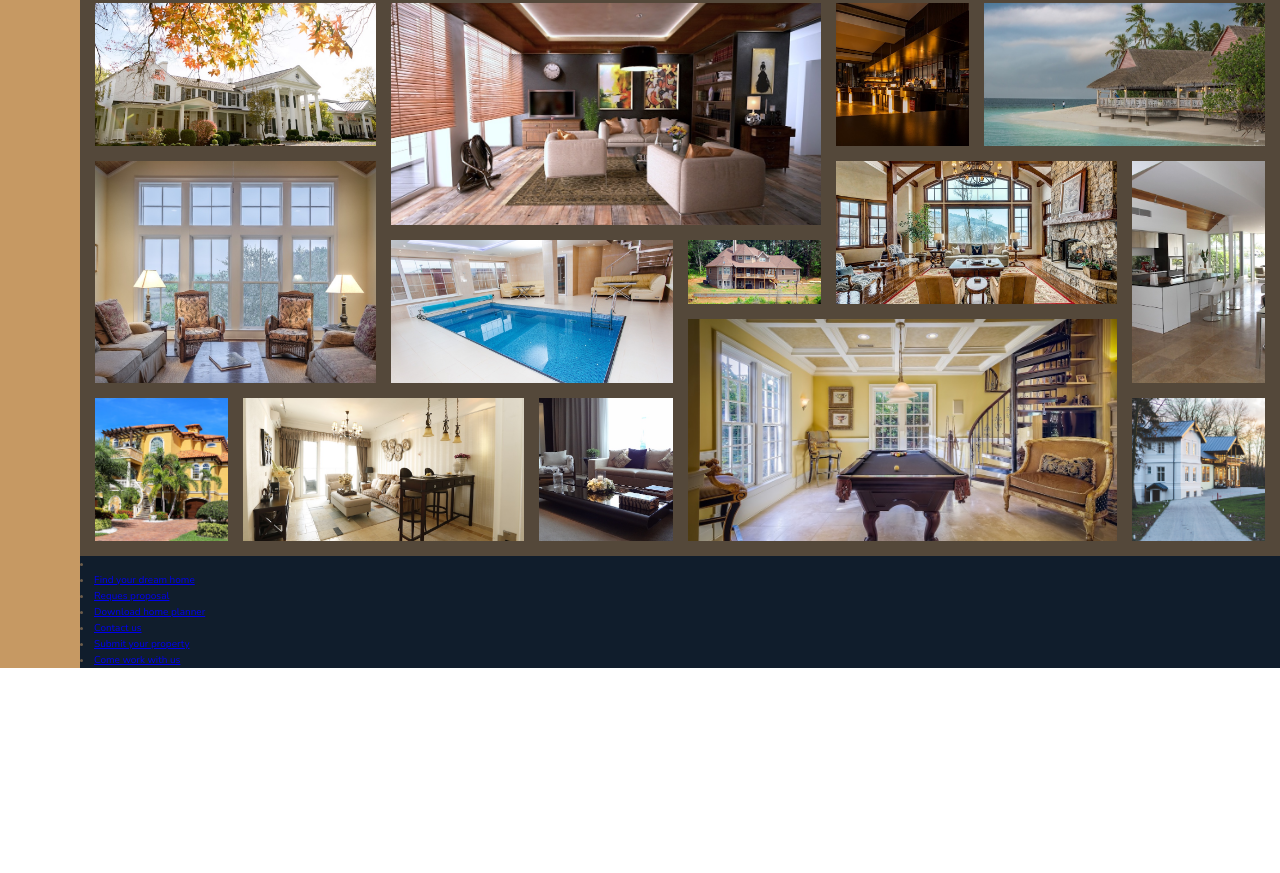
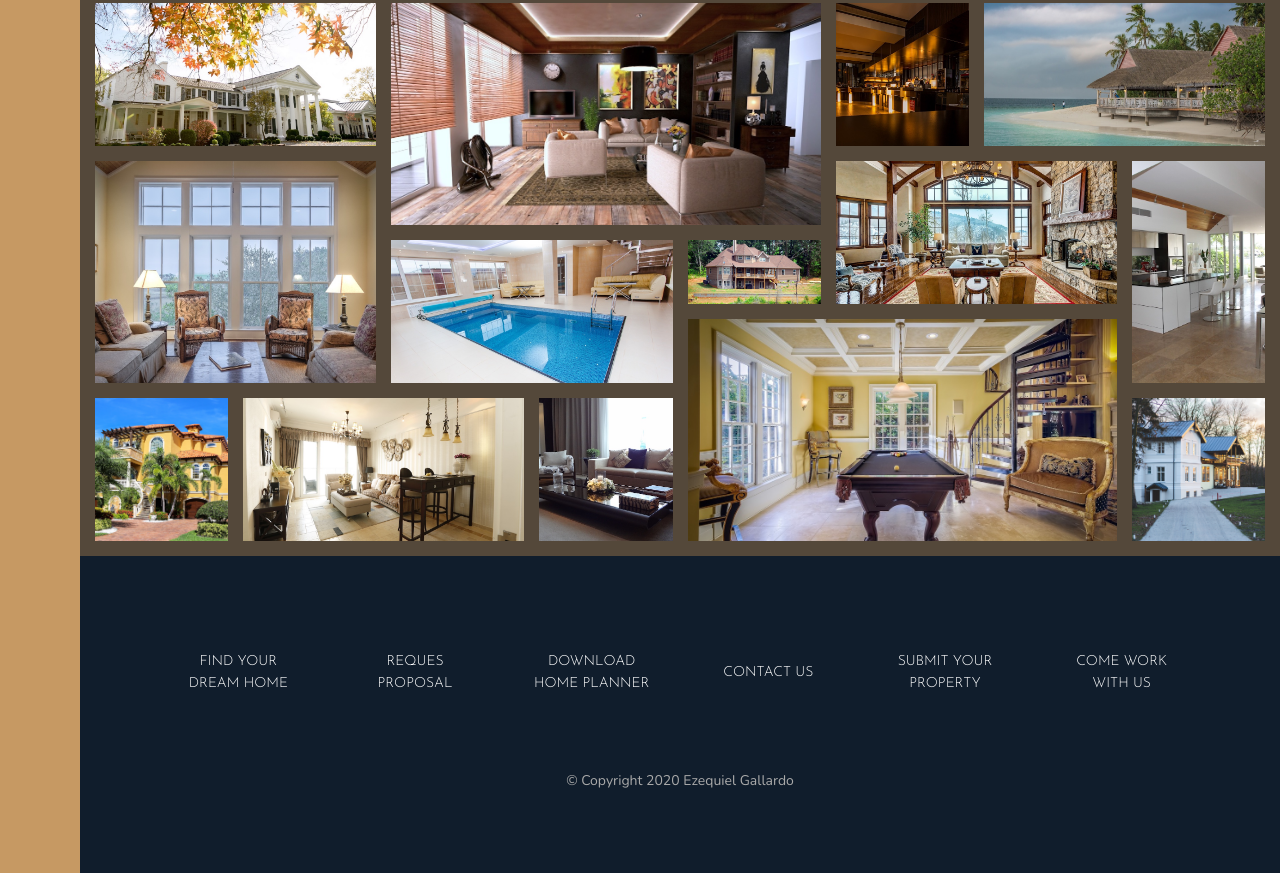
Before and after one commit to ezexedge/css-grid-responsive, a website: page index.html in a window 1280 px wide. Shown: the part 3034-3907 px from the top of the page. Before the commit the page ends 3702 px from the top, so only its background shows below. Drawn offline with nearby package versions, Linux system fonts and the light colour scheme.

Commit message:
finalizando footer

```diff
--- a/index.html
+++ b/index.html
@@ -300,7 +300,7 @@
 
         </section>
         <footer class="footer">
-            <li class="nav">
+            <ul class="nav">
                 <li class="nav__item"><a href="#" class="nav__link">Find your dream home</a></li>
                 <li class="nav__item"><a href="#" class="nav__link">Reques proposal</a></li>
                 <li class="nav__item"><a href="#" class="nav__link">Download home planner</a></li>
@@ -308,7 +308,10 @@
                 <li class="nav__item"><a href="#" class="nav__link">Submit your property</a></li>
                 <li class="nav__item"><a href="#" class="nav__link">Come work with us</a></li>
 
-            </li>
+            </ul>
+            <p class="copyright">
+                &copy; Copyright 2020 Ezequiel Gallardo
+            </p>
         </footer>
 
     </body>
--- a/sass/_footer.scss
+++ b/sass/_footer.scss
@@ -7,5 +7,34 @@
 
 .nav{
     list-style: none;
+    display: grid;
+    grid-template-columns: repeat(auto-fit,minmax(10rem,1fr));
+    grid-gap: 2rem;
+    align-items: center;
 
+    &__link:link,
+    &__link:visited{
+        font-size: 1.4rem;
+        color: #fff;
+        text-decoration: none;
+        font-family: $font-display;
+        text-transform: uppercase;
+        text-align: center;
+        padding:1.5rem;
+        display: block;
+        transition: all .2s;
+        //background-color: rgba(#fff,.05);
+    }
+    &__link:hover,
+    &__link:active{
+        background-color: rgba(#fff,.05);
+        transform: translateY(-3px);
+
+    }
 }
+.copyright{
+    font-size: 1.4rem;
+    color: $color-grey-light-2;
+    margin-top: 6rem;
+    text-align: center;
+}
```
Also changed, not shown: css/style.css, sass/main.css, 1 other file.
